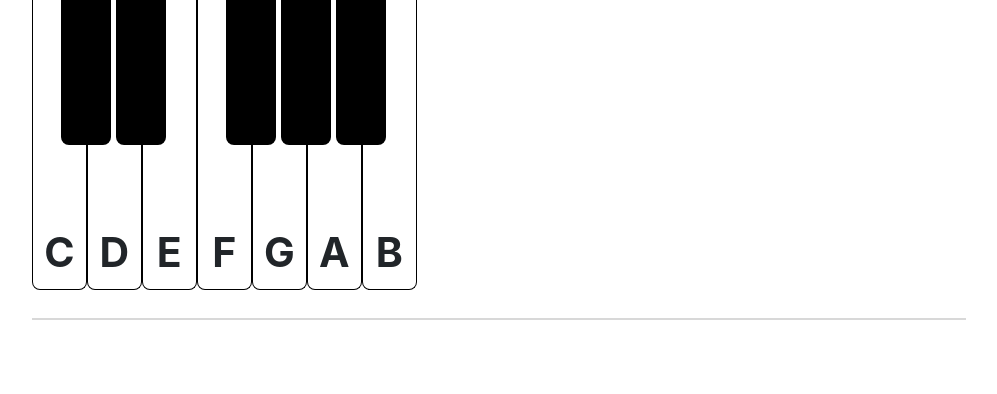
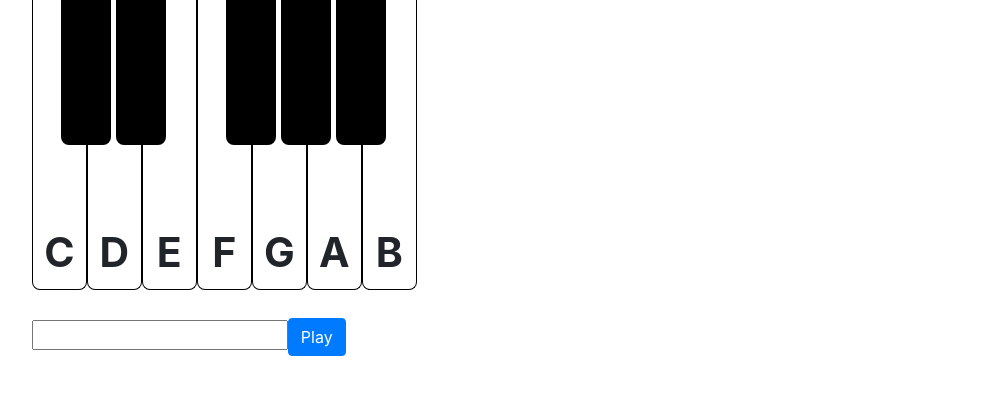
Before and after one commit to dojoVader/BleacherReport, a React (Create React App) app in the folder bleacher-report/: page / in a window 1280 px wide. Shown: the top 394 px of the page, without its empty margins (141-1138 px from the left). Built offline with nearby package versions, Linux system fonts and the light colour scheme.

Commit message:
* Added NotePlayer to the application

```diff
--- a/bleacher-report/src/App.tsx
+++ b/bleacher-report/src/App.tsx
@@ -10,6 +10,7 @@ export default class App extends React.Component {
             <div className="main-app container col-md-12 col-lg-12">
                 <Piano />
 
+
             </div>
         );
     }
--- /dev/null
+++ b/bleacher-report/src/component/NotePlayer/NotePlayer.tsx
@@ -0,0 +1,30 @@
+import React, { SyntheticEvent, ChangeEvent } from 'react';
+
+interface NotePlayerState {
+    manuscripts: string;
+}
+
+export default class Noteplayer extends React.Component<{}, NotePlayerState>{
+
+    constructor(props: any) {
+        super(props);
+        this.state = {
+            manuscripts: ''
+        }
+    }
+
+    setManuscript = (e: any) => {
+        this.setState({
+            manuscripts: (e.target.value) as string
+        });
+    }
+
+    render = () => {
+        return (
+            <div className="player">
+                <input type="text" value={this.state.manuscripts} onChange={this.setManuscript} />
+                <button className="btn btn-primary">Play</button>
+            </div>
+        );
+    }
+}
--- a/bleacher-report/src/component/Piano/NaturalKeys/NaturalKeys.scss
+++ b/bleacher-report/src/component/Piano/NaturalKeys/NaturalKeys.scss
@@ -26,7 +26,6 @@ $minHeight: 290px;
 
 .logs {
     padding: 0% 2%;
-    border: 1px solid #d8d8d8;
     margin-top: 3%;
     p {
         float: left;
--- a/bleacher-report/src/component/Piano/NaturalKeys/NaturalKeys.tsx
+++ b/bleacher-report/src/component/Piano/NaturalKeys/NaturalKeys.tsx
@@ -9,7 +9,6 @@ export default class NaturalKeys extends React.Component<PianoKeysProps, PianoKe
         super(props);
         this.state = {
             letter: this.props.letter,
-            callback: this.props.onKeyTapped
         };
     }
 
@@ -23,7 +22,7 @@ export default class NaturalKeys extends React.Component<PianoKeysProps, PianoKe
 
     render() {
         return (
-            <div className="natural-keys" onClick={(e) => this.state.callback(this.state.letter)}>
+            <div className="natural-keys" onClick={(e) => this.props.onKeyTapped(this.state.letter)}>
                 <div className="letter-holder">
                     {this.state.letter}
                 </div>
--- a/bleacher-report/src/component/Piano/Piano.scss
+++ b/bleacher-report/src/component/Piano/Piano.scss
@@ -3,3 +3,6 @@
     height:290px;
     width:100%
 }
+.player{
+    margin-top: 3%;
+}
--- a/bleacher-report/src/component/Piano/Piano.tsx
+++ b/bleacher-report/src/component/Piano/Piano.tsx
@@ -2,6 +2,7 @@ import React from 'react';
 import NaturalKeys from './NaturalKeys/NaturalKeys';
 import FlatKeys from './FlatKeys/FlatKeys';
 import './Piano.scss';
+import Noteplayer from '../NotePlayer/NotePlayer';
 
 export interface PianoKeysProps {
     onKeyTapped: (n: string) => void;
@@ -10,7 +11,7 @@ export interface PianoKeysProps {
 
 export interface PianoKeyState {
     letter: string;
-    callback: (n: string) => void;
+
 }
 
 interface Notes {
@@ -29,13 +30,16 @@ export default class Piano extends React.Component<{}, Notes> {
     }
 
     log = (note: string) => {
-        console.log(note);
         if (note !== undefined && note.length > 0) {
             this.state.keysLogged.push(note);
             this.setState({
                 keysLogged: this.state.keysLogged
-            })
+            });
         }
+    }
+
+    play = () => {
+
     }
 
 
@@ -43,6 +47,14 @@ export default class Piano extends React.Component<{}, Notes> {
         const keysTyped = this.state.keysLogged.map((e, index, arr) => {
             return <p key={index}>{e.toUpperCase()} {index !== (arr.length - 1) ? ',' : ''}</p>
         });
+
+        const shouldRenderLogs = (this.state.keysLogged.length) ?
+            (
+                <code className="logs">
+                    {keysTyped}
+                    <div className="clearfix"></div>
+                </code>) : '';
+
         return (
             <div>
                 <div className="piano-application">
@@ -66,11 +78,11 @@ export default class Piano extends React.Component<{}, Notes> {
                     </NaturalKeys>
                     <NaturalKeys letter={"B"} onKeyTapped={this.log} />
                 </div>
-                <div className="clearfix"></div>
-                <div className="logs">
-                    {keysTyped}
-                    <div className="clearfix"></div>
-                </div>
+                {shouldRenderLogs}
+
+                <Noteplayer />
+
+
 
             </div>
 
```
Also changed, not shown: bleacher-report/src/service/SanitizeKeynotes.ts (added, +8 -0 lines), bleacher-report/src/component/NotePlayer/NotePlayer.scss (added).
